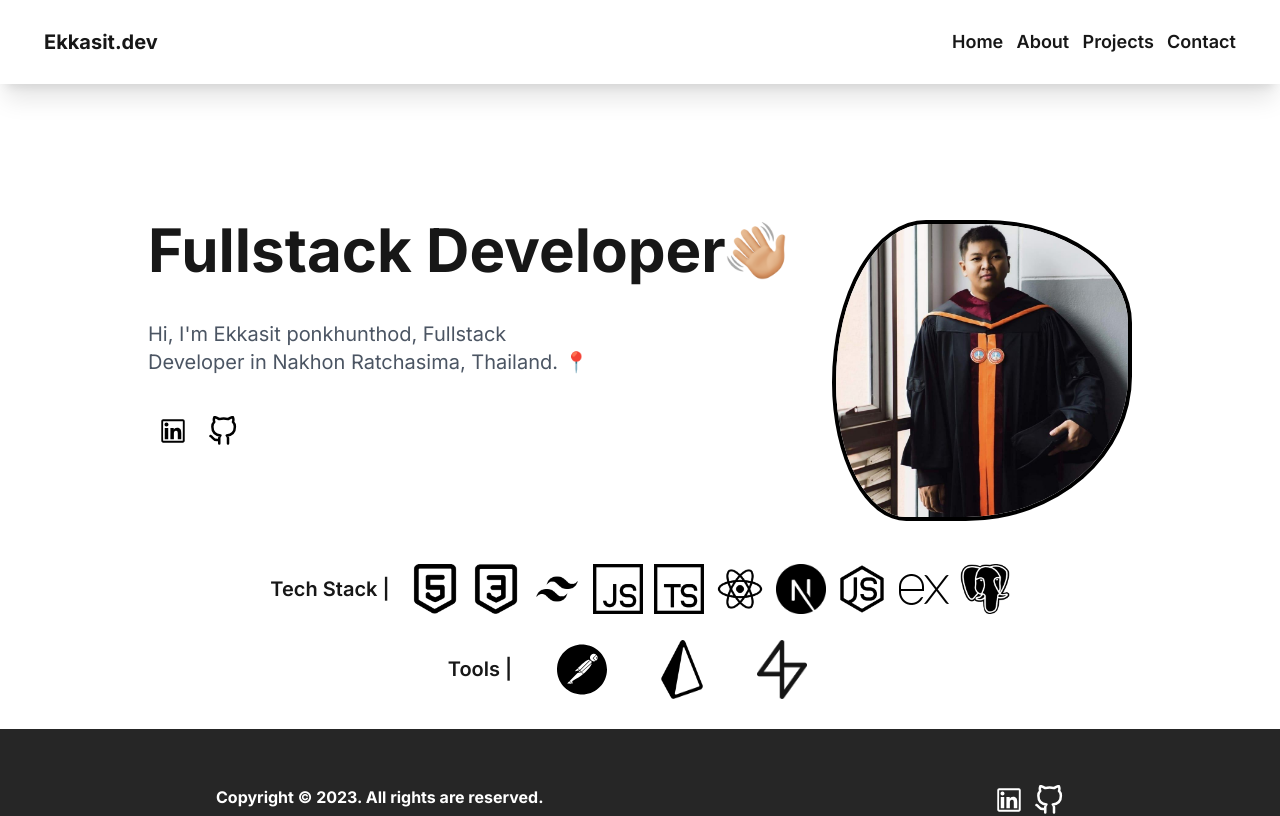
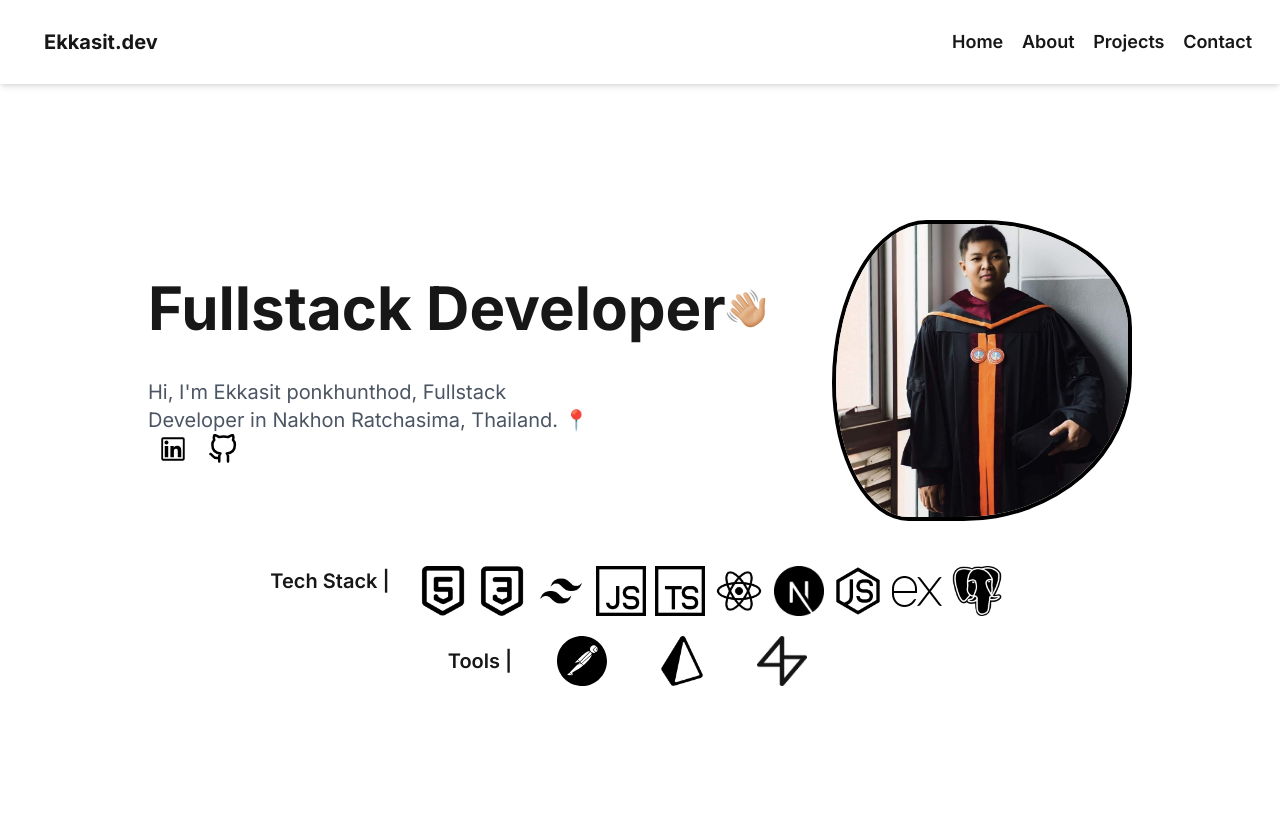
Before and after one commit to ekkasitProject/resume-ekkasit, a Next.js app: page / in a window 1280 px wide. Shown: the top 816 px of the page. Built offline with nearby package versions, Linux system fonts and the light colour scheme.

Commit message:
feat:resume final v1.0

```diff
--- a/app/about/AboutMe.tsx
+++ b/app/about/AboutMe.tsx
@@ -3,13 +3,13 @@ import React from "react";
 import Image from "next/image";
 const AboutMe = () => {
   return (
-    <div className="w-[1000px] h-[500px] mx-auto mt-32 ">
-      <div className="flex justify-between p-5">
-        <div className="w-[450px]">
+    <div className="md:w-[1000px] h-[500px] mx-auto mt-10  md:mt-32 md:h-[700px]">
+      <div className="flex flex-col md:flex-row items-center md:justify-between p-5">
+        <div className="w-[300px] md:w-[450px]">
           <Image src="/about.jpg" alt="" width={450} height={100} />
         </div>
-        <div className="w-[450px]">
-          <h2 className="text-blue-700 text-2xl font-bold">ABOUT ME</h2>
+        <div className="text-center md:w-[450px]">
+          <h2 className="mt-5 text-blue-700 text-2xl font-bold">ABOUT ME</h2>
           <h3 className="text-neutral-900 text-xl font-bold mt-5">
             A dedicated Fullstack Developer based in Nakhon Ratchasima, Thailand
             📍
--- a/app/components/Footer.tsx
+++ b/app/components/Footer.tsx
@@ -3,14 +3,14 @@ import { AiOutlineLinkedin } from "react-icons/ai";
 import { FiGithub } from "react-icons/fi";
 const Footer = () => {
   return (
-    <div className="bg-neutral-800">
-      <div className="w-3/4 flex justify-between mx-auto p-14">
-        <div className="w-[400px]">
+    <div className="bg-neutral-800 mt-52 md:mt-0">
+      <div className="md:w-3/4 flex justify-between mx-auto p-14">
+        <div className="md:w-[400px]">
           <h3 className="text-white font-bold">
             Copyright © 2023. All rights are reserved.
           </h3>
         </div>
-        <div className="flex justify-between text-white w-[70px]">
+        <div className="flex justify-between text-white md:w-[70px]">
           <Link
             href="https://www.linkedin.com/in/ekkasit-ponkhunthod"
             target="_blank"
--- a/app/components/Introduction.tsx
+++ b/app/components/Introduction.tsx
@@ -6,27 +6,29 @@ import { AiOutlineLinkedin } from "react-icons/ai";
 import { FiGithub } from "react-icons/fi";
 const Introduction = () => {
   return (
-    <div className="w-[1000px] mx-auto mt-32">
-      <div className="flex p-2 justify-between">
-        <div>
-          <div className="flex">
-            <h1 className="text-neutral-900 text-6xl font-bold">
+    <div className=" w-full md:w-[1000px] mx-auto mt-32 p-2 md:h-[700px]">
+      <div className="flex flex-col md:flex-row justify-between items-center">
+        <div className="text-center md:text-left mb-10 md:mb-0">
+          <div className="flex items-center">
+            <h1 className="text-neutral-900 mx-auto text-4xl md:text-6xl font-bold">
               Fullstack Developer
             </h1>
             <Image
               src="/hi.png"
               alt="Description of the image"
-              width={60}
-              height={30}
+              width={40}
+              height={20}
+              className="hidden md:block"
             />
           </div>
+          <div>
             <div className="mt-10">
               <span className="text-xl text-gray-600">
                 Hi, I&apos;m Ekkasit ponkhunthod, Fullstack <br /> Developer in
                 Nakhon Ratchasima, Thailand. 📍
               </span>
             </div>
-          <div className="flex mt-10 w-[100px] justify-around">
+            <div className="flex mt-10 md:mt-0  md:w-[100px] justify-around">
               <Link
                 href="https://www.linkedin.com/in/ekkasit-ponkhunthod"
                 target="_blank"
@@ -43,6 +45,7 @@ const Introduction = () => {
               </Link>
             </div>
           </div>
+        </div>
         <div>
           <Image
             src="/logo.jpg"
@@ -53,37 +56,67 @@ const Introduction = () => {
           />
         </div>
       </div>
-      <div className="flex justify-center items-center mt-10 h-10">
+      <div className="flex flex-col  h-[50px] justify-center md:flex-row items-center mt-10 md:h-10">
         <span>
-          <h2 className="text-neutral-900 text-xl font-semibold pr-5">
+          <h2 className="text-neutral-900 text-xl font-semibold pr-5 hidden md:block">
             Tech Stack |
           </h2>
         </span>
-        <span className="flex w-[600px] justify-between ">
-          <Image src="/html.png" alt="html" width={50} height={30} />
-          <Image src="/css.png" alt="css" width={50} height={30} />
-          <Image src="/tailwind.png" alt="tailwind" width={50} height={30} />
-          <Image
+        <span>
+          <h2 className=" text-neutral-900 text-xl font-semibold pr-5  md:hidden ">
+            Tech Stack
+          </h2>
+        </span>
+        <span className="flex flex-wrap  w-[390px] px-2 justify-between mt-5 md:flex-nowrap md:w-[600px]  md:justify-between ">
+          <img
+            src="/html.png"
+            alt="html"
+            className="w-[30px] h-[30px] md:w-[50px] md:h-[50px]"
+          />
+          <img
+            src="/css.png"
+            alt="css"
+            className="w-[30px] h-[30px] md:w-[50px] md:h-[50px]"
+          />
+          <img
+            src="/tailwind.png"
+            alt="tailwind"
+            className="w-[30px] h-[30px] md:w-[50px] md:h-[50px]"
+          />
+          <img
             src="/javascript.png"
             alt="javascript"
-            width={50}
-            height={30}
+            className="w-[30px] h-[30px] md:w-[50px] md:h-[50px]"
           />
-          <Image
+          <img
             src="/typescript.png"
             alt="typescript"
-            width={50}
-            height={30}
+            className="w-[30px] h-[30px] md:w-[50px] md:h-[50px]"
           />
-          <Image src="/reactjs.png" alt="reactjs" width={50} height={30} />
-          <Image src="/nextjs.png" alt="nextjs" width={50} height={30} />
-          <Image src="/nodejs.png" alt="nodejs" width={50} height={30} />
-          <Image src="/express.png" alt="express" width={50} height={30} />
-          <Image
+          <img
+            src="/reactjs.png"
+            alt="reactjs"
+            className="w-[30px] h-[30px] md:w-[50px] md:h-[50px]"
+          />
+          <img
+            src="/nextjs.png"
+            alt="nextjs"
+            className="w-[30px] h-[30px] md:w-[50px] md:h-[50px]"
+          />
+          <img
+            src="/nodejs.png"
+            alt="nodejs"
+            className="w-[30px] h-[30px] md:w-[50px] md:h-[50px]"
+          />
+          <img
+            src="/express.png"
+            alt="express"
+            className="w-[30px] h-[30px] md:w-[50px] md:h-[50px]"
+          />
+          <img
             src="/postgresql.png"
             alt="postgresql"
-            width={50}
-            height={30}
+            className="w-[30px] h-[30px] md:w-[50px] md:h-[50px]"
           />
         </span>
       </div>
@@ -93,10 +126,22 @@ const Introduction = () => {
             Tools |
           </h2>
         </span>
-        <span className="flex w-[300px] justify-around ">
-          <Image src="/postman.svg" alt="postman" width={50} height={30} />
-          <Image src="/prisma.png" alt="prisma" width={50} height={30} />
-          <Image src="/supabase.png" alt="supabase" width={50} height={30} />
+        <span className="flex md:w-[300px] justify-around ">
+          <img
+            src="/postman.svg"
+            alt="postman"
+            className="w-[30px] h-[30px] md:w-[50px] md:h-[50px]"
+          />
+          <img
+            src="/prisma.png"
+            alt="prisma"
+            className="w-[30px] h-[30px] md:w-[50px] md:h-[50px]"
+          />
+          <img
+            src="/supabase.png"
+            alt="supabase"
+            className="w-[30px] h-[30px] md:w-[50px] md:h-[50px]"
+          />
         </span>
       </div>
     </div>
--- a/app/components/Navbar.tsx
+++ b/app/components/Navbar.tsx
@@ -1,18 +1,28 @@
-import React from "react";
+"use client";
+import React, { useState } from "react";
 import Link from "next/link";
+import { RxHamburgerMenu } from "react-icons/rx";
+import { AiOutlineClose } from "react-icons/ai";
+
 const Navbar = () => {
+  const [isOpen, setIsOpen] = useState(false);
+
+  const handleToggle = () => {
+    setIsOpen(!isOpen);
+  };
+
   return (
-    <nav className="flex justify-between shadow-xl  mx-auto p-7 ">
+    <nav className="flex justify-between shadow-md w-full mx-auto p-4 md:p-7">
       <div className="pl-4">
         <Link
           href="/"
-          className="text-neutral-900 text-xl font-bold hover:text-sky-600 ease-in-out"
+          className="text-neutral-900 text-lg md:text-xl font-bold hover:text-sky-600 ease-in-out"
         >
           Ekkasit.dev
         </Link>
       </div>
-      <div>
-        <div className="flex justify-between pr-4 w-[300px]">
+      <div className="hidden md:flex md:justify-between w-[300px]">
+        {/* Responsive Class: Hidden on Mobile */}
         <span>
           <Link
             href="/"
@@ -46,6 +56,57 @@ const Navbar = () => {
           </Link>
         </span>
       </div>
+      <div className="md:hidden">
+        {/* Hidden on Desktop */}
+        <RxHamburgerMenu
+          className={`${isOpen ? "hidden" : "block"} cursor-pointer`}
+          onClick={handleToggle}
+        />
+      </div>
+      <div
+        className={`md:hidden ${
+          isOpen
+            ? "fixed top-0 right-0 h-full w-full text-center  bg-white z-50 flex flex-col pt-20 px-4 border-l transition-all duration-1000 ease-in-out"
+            : "hidden"
+        }`}
+      >
+        <div className="flex justify-end pr-4">
+          <AiOutlineClose
+            className="cursor-pointer text-3xl text-neutral-900"
+            onClick={handleToggle}
+          />
+        </div>
+        {/* Toggle Visibility on Mobile */}
+        <div className="flex flex-col items-center pt-4">
+          <Link
+            href="/"
+            className="text-neutral-900 text-lg font-semibold hover:text-sky-600 py-2"
+            onClick={handleToggle}
+          >
+            Home
+          </Link>
+          <Link
+            href="/about"
+            className="text-neutral-900 text-lg font-semibold hover:text-sky-600 py-2"
+            onClick={handleToggle}
+          >
+            About
+          </Link>
+          <Link
+            href="/projects"
+            className="text-neutral-900 text-lg font-semibold hover:text-sky-600 py-2"
+            onClick={handleToggle}
+          >
+            Projects
+          </Link>
+          <Link
+            href="/contact"
+            className="text-neutral-900 text-lg font-semibold hover:text-sky-600 py-2"
+            onClick={handleToggle}
+          >
+            Contact
+          </Link>
+        </div>
       </div>
     </nav>
   );
--- a/tailwind.config.ts
+++ b/tailwind.config.ts
@@ -9,9 +9,9 @@ const config: Config = {
   theme: {
     extend: {
       backgroundImage: {
-        "gradient-radial": "radial-gradient(var(--tw-gradient-stops))",
+        "gradient-radial": "radial-gradient(var(--tmd:w-gradient-stops))",
         "gradient-conic":
-          "conic-gradient(from 180deg at 50% 50%, var(--tw-gradient-stops))",
+          "conic-gradient(from 180deg at 50% 50%, var(--tmd:w-gradient-stops))",
       },
     },
   },
```
Also changed, not shown: app/contact/Contact.tsx (+8 -8 lines), app/projects/Projects.tsx (+36 -34 lines), public/django.png (added), 1 other file (tests, documents, lock files or other folders). Lines whose indentation alone changed are shown as unchanged.
